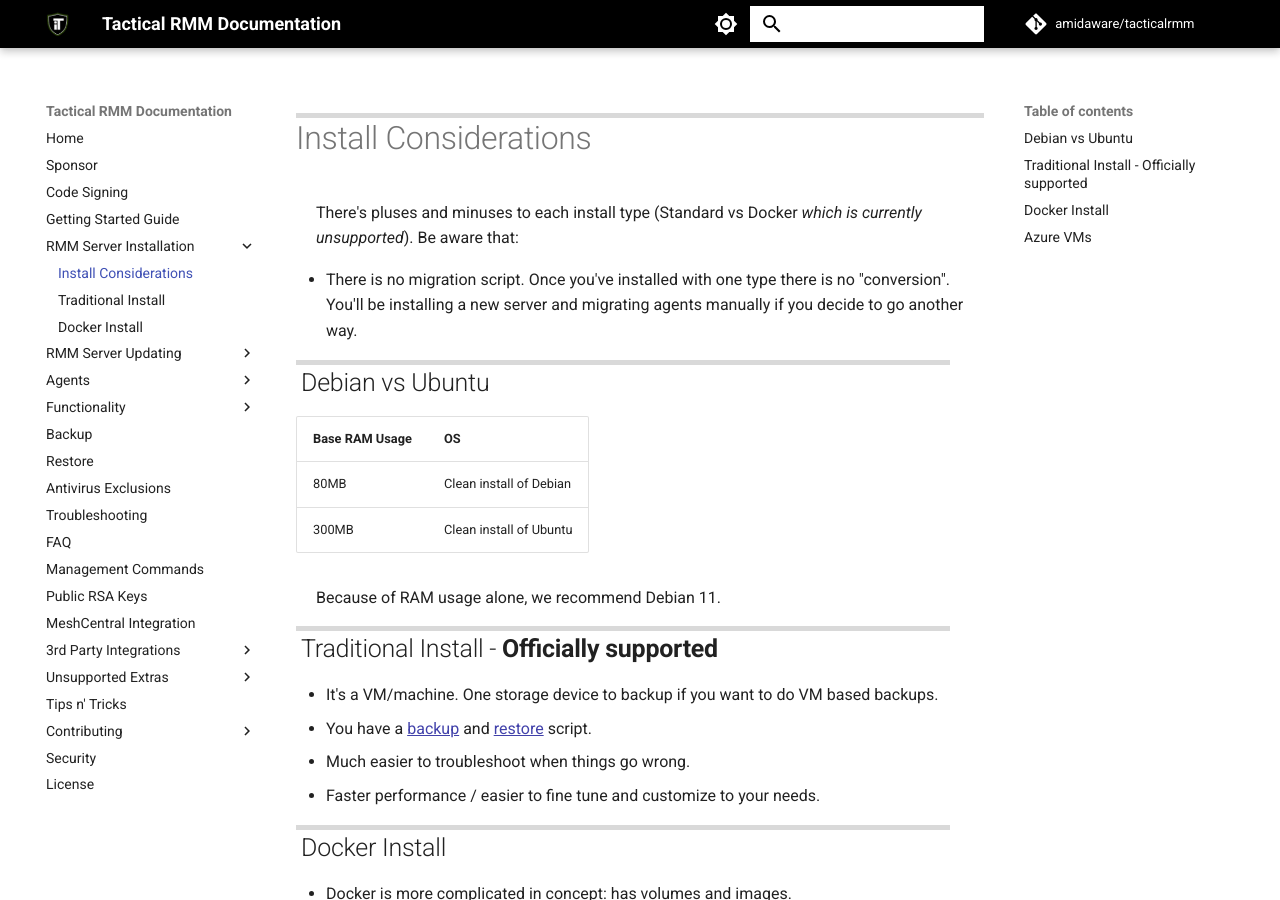
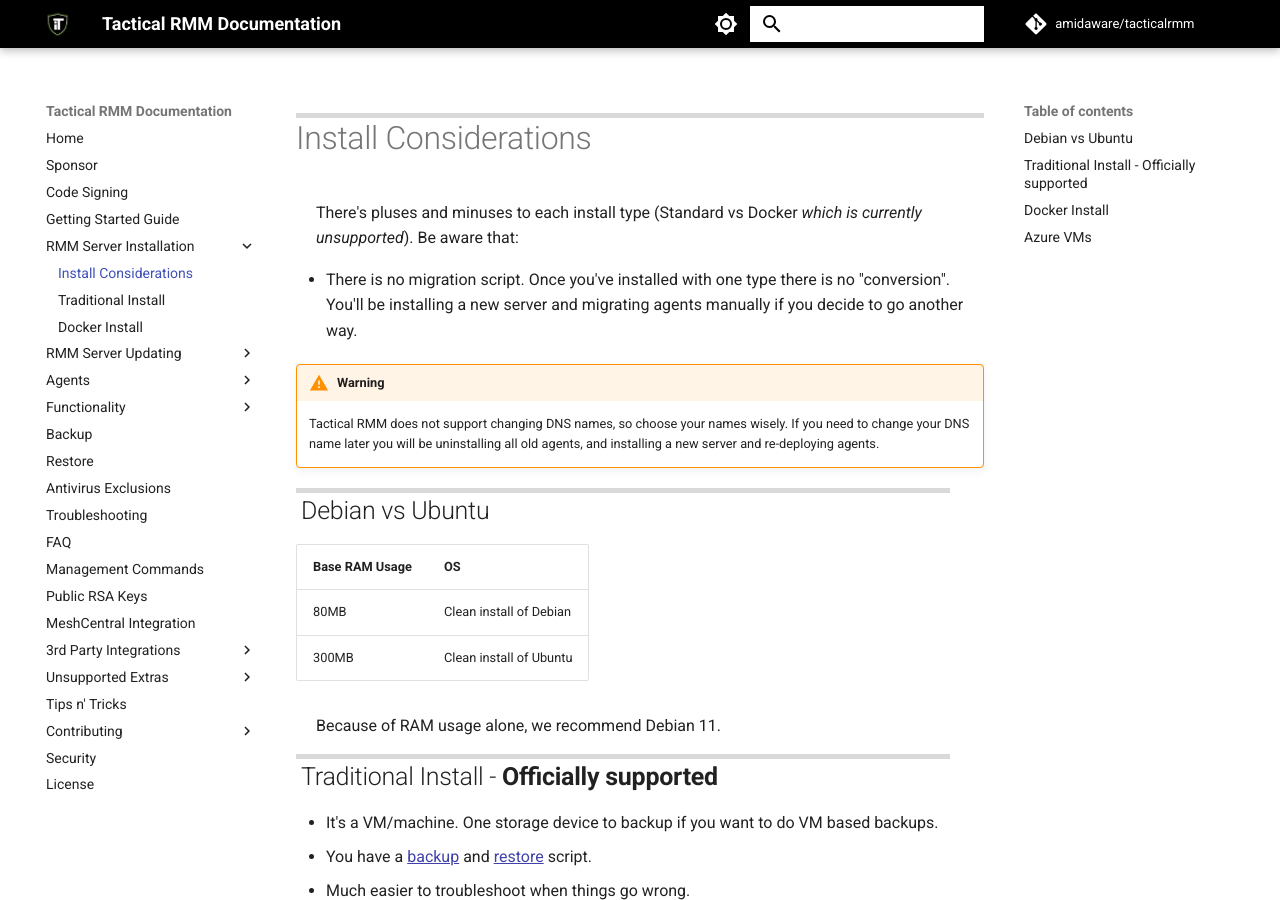
Before and after one commit to amidaware/trmm-docs, an MkDocs documentation site: the page built from docs/install_considerations.md, in a window 1280 px wide and 900 px high. Built offline with MkDocs 1.6.1 and Material for MkDocs 9.7.7, drawn with Linux system fonts in a browser that asks for light colours; comment, search, counter and statistics services are not loaded.

Commit message:
don't support dns changing

```diff
--- a/docs/install_considerations.md
+++ b/docs/install_considerations.md
@@ -3,6 +3,9 @@
 There's pluses and minuses to each install type (Standard vs Docker *which is currently unsupported*). Be aware that:
 
 - There is no migration script. Once you've installed with one type there is no "conversion". You'll be installing a new server and migrating agents manually if you decide to go another way.
+
+!!!warning
+    Tactical RMM does not support changing DNS names, so choose your names wisely. If you need to change your DNS name later you will be uninstalling all old agents, and installing a new server and re-deploying agents.
 
 ## Debian vs Ubuntu
 
```
